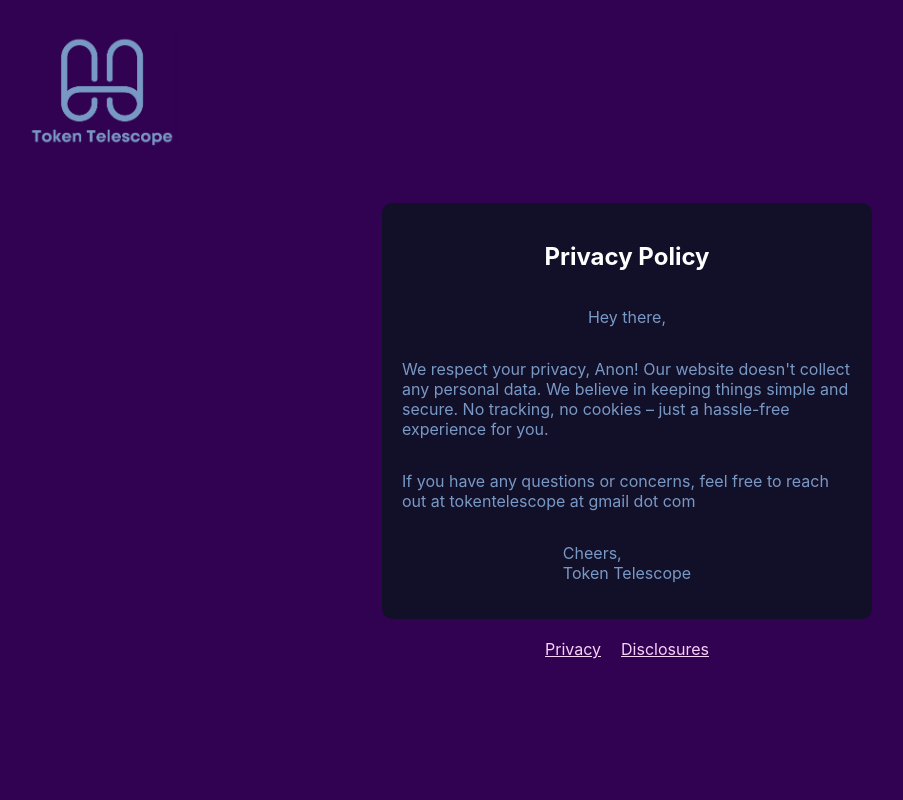
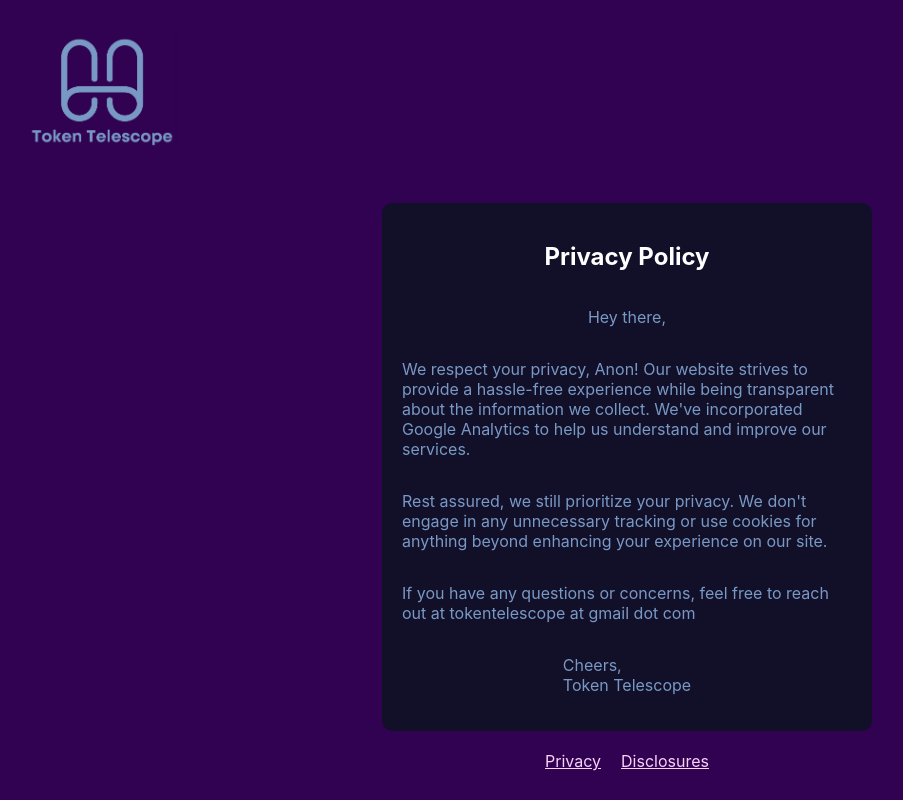
Before and after one commit to KristofferGW/airdrop-swapper, a React (Create React App) app in the folder frontend/: page /privacy in a window 1280 px wide. Shown: the whole page, without its empty margins (13-916 px from the left). Built offline with nearby package versions, Linux system fonts and the light colour scheme; the HTML template or start-up script is replaced by a standard one.

Commit message:
Google Analytics, font size change, privacy policy change

```diff
--- a/frontend/public/index.html
+++ b/frontend/public/index.html
@@ -25,6 +25,15 @@
       Learn how to configure a non-root public URL by running `npm run build`.
     -->
     <title>Token Telescope | Where To Swap For Potential Airdrops</title>
+    <!-- Google tag (gtag.js) -->
+    <script async src="https://www.googletagmanager.com/gtag/js?id=G-SENV8LT2F3"></script>
+    <script>
+      window.dataLayer = window.dataLayer || [];
+      function gtag(){dataLayer.push(arguments);}
+      gtag('js', new Date());
+
+      gtag('config', 'G-SENV8LT2F3');
+    </script>
   </head>
   <body>
     <noscript>You need to enable JavaScript to run this app.</noscript>
--- a/frontend/src/components/SwapResults.js
+++ b/frontend/src/components/SwapResults.js
@@ -12,7 +12,7 @@ const SwapReults = ({ selectedChain }) => {
 
     return (
         <div>
-            <StyledH2>Places to Swap on {selectedChain}</StyledH2>
+            <StyledH2 size="1.3rem">Places to Swap on {selectedChain}</StyledH2>
                 <div>
                     {randomizedPlaces.map((placeToSwap) =>(
                         <SwapCard key={placeToSwap.name} placeToSwap={placeToSwap} />
--- a/frontend/src/pages/Privacy.js
+++ b/frontend/src/pages/Privacy.js
@@ -7,7 +7,8 @@ function Privacy() {
             <StyledContainer>
                 <StyledH2>Privacy Policy</StyledH2>
                 <p>Hey there,</p>
-                <p>We respect your privacy, Anon! Our website doesn't collect any personal data. We believe in keeping things simple and secure. No tracking, no cookies – just a hassle-free experience for you.</p>
+                <p>We respect your privacy, Anon! Our website strives to provide a hassle-free experience while being transparent about the information we collect. We've incorporated Google Analytics to help us understand and improve our services.</p>
+                <p>Rest assured, we still prioritize your privacy. We don't engage in any unnecessary tracking or use cookies for anything beyond enhancing your experience on our site.</p>
                 <p>If you have any questions or concerns, feel free to reach out at tokentelescope at gmail dot com</p>
                 <p>Cheers,
                     <br/>
```
